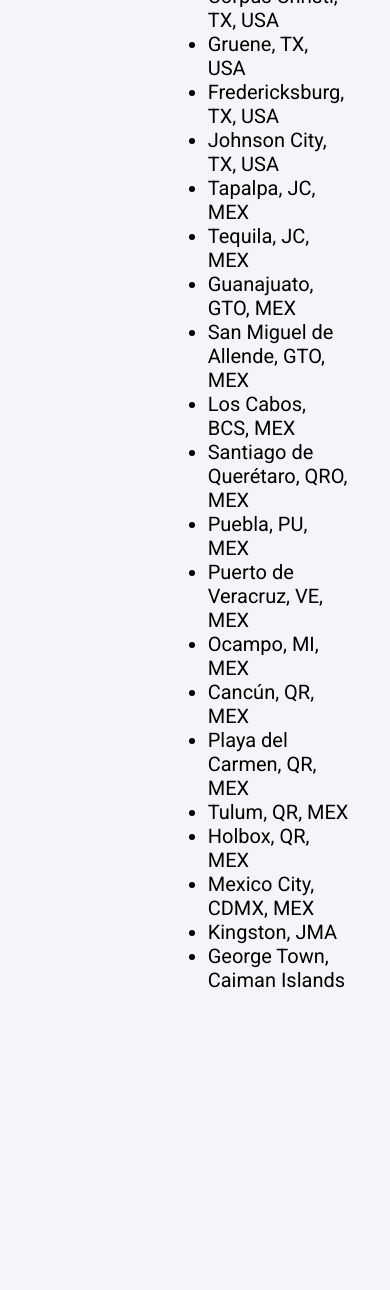
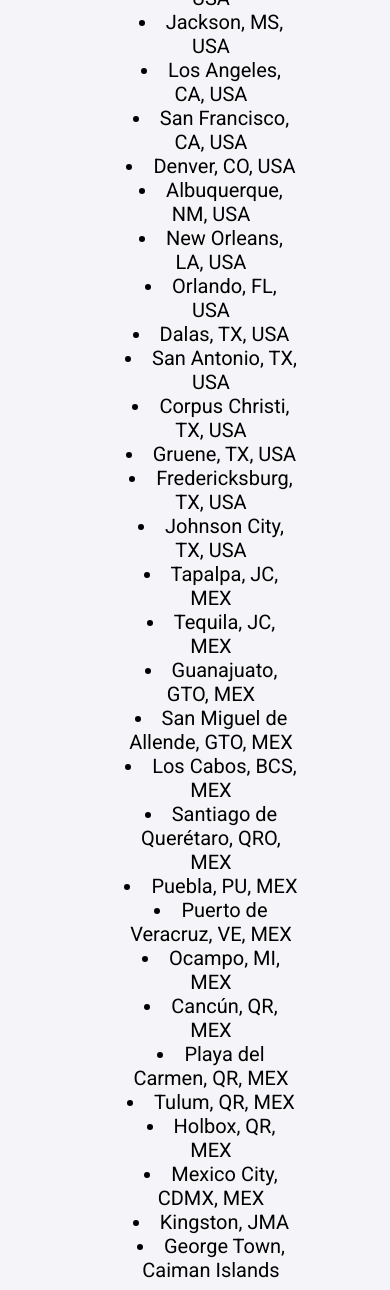
Before and after one commit to SantiagoVeraEspinoza/PersonalPortfolio, a Flask app: page /places in a window 390 px wide. Shown: the part 1271-2561 px from the top of the page. Before the commit the page ends 2259 px from the top, so only its background shows below. Run offline with Flask 2, Linux system fonts and the light colour scheme; parts of the project's set-up code (start-up, migrations or seed data) failed here and were passed over.

Commit message:
0.5 Se volvio la pagina del mapa responsive

```diff
--- a/app/static/styles/main.css
+++ b/app/static/styles/main.css
@@ -442,6 +442,7 @@ ul {
 /* Map Style */
 .map-container {
   display: flex;
+  flex-wrap: wrap;
   justify-content: space-evenly;
   width: 80%;
   margin: auto;
@@ -449,6 +450,14 @@ ul {
 
 .map {
   margin-top: 30px;
+  width: 30%;
+  min-width: 333px;
+}
+
+@media (max-width: 1352px) {
+  .map {
+    width: 100%;
+  }
 }
 
 #map {
@@ -469,7 +478,6 @@ ul {
 
 .home {
   margin-bottom: 10px;
-  list-style-type: none;
 }
 
 .reason {
@@ -484,3 +492,31 @@ img.huechange {
 .country-origin {
   color: #BF5F52;
 }
+
+.vistited-places {
+  list-style-position: inside;
+  text-align: center;
+}
+
+.vistited-place {
+  text-align: left;
+}
+
+.places-flex-box {
+  display: flex;
+}
+
+.places-flex-box-alt {
+  display: none;
+}
+
+@media (max-width: 774px) {
+  .places-flex-box-alt {
+      display: flex;
+      margin-left: 10%;
+      margin-right: 18%;
+  }
+  .places-flex-box {
+      display: none;
+  }
+}
--- a/app/templates/places.html
+++ b/app/templates/places.html
@@ -59,15 +59,33 @@
   <!-- Start of Leaflet Map -->
 
   <div class="map-container">
-    <div id="map" class="map" style="width: 600px; height: 400px;"></div>
+    <div id="map" class="map" style="height: 500px;"></div>
     <div class="visit-list">
       <h1>Some of my travel experiences!</h1>
-      <ul>
-        <li class="home"><b>Home: </b> <span class="country-origin">{{ mapper['country_origin'] }}</span></li>
-        {%for i in range(mapper["places"] | length)%}
-        <li class="vistited-places"> {{ mapper["places"][i] }} </li>
-        {%endfor%}
-      </ul>
+      <p class="home"><b>Home: </b> <span class="country-origin">{{ mapper['country_origin'] }}</span></li>
+      <div class="places-flex-box">
+        <div>
+          <ul>
+            {%for i in range((mapper["places"] | length)//2)%}
+            <li> {{ mapper["places"][i] }} </li>
+            {%endfor%}
+          </ul>
+        </div>
+        <div>
+          <ul>
+            {%for i in range((mapper["places"] | length)//2, (mapper["places"] | length))%}
+            <li> {{ mapper["places"][i] }} </li>
+            {%endfor%}
+          </ul>
+        </div>
+      </div>
+      <div class="places-flex-box-alt">
+        <ul class="vistited-places">
+          {%for i in range((mapper["places"] | length))%}
+          <li class="visited-place"> {{ mapper["places"][i] }} </li>
+          {%endfor%}
+        </ul>
+      </div>
     </div>
   </div>
 
```
